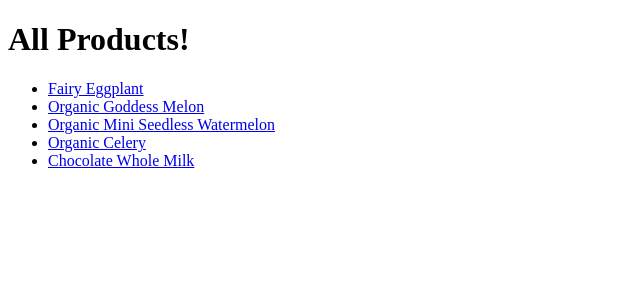
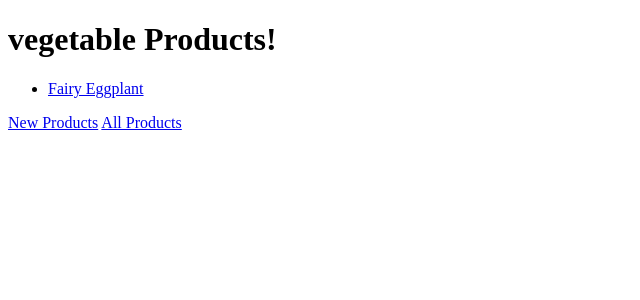
Before and after one commit to DarkM4tt/Farm-Stand, a Node server app: page /products?category=vegetable in a window 1280 px wide. Shown: the top 300 px of the page, without its empty margins (0-640 px from the left). Run offline with Node 20, Linux system fonts and the light colour scheme; data comes from the database, SQL or seed files in the repository; some libraries are stand-ins or nearby versions.

Commit message:
Created new product page & resolved Cast Error

```diff
--- a/index.js
+++ b/index.js
@@ -1,8 +1,9 @@
 const express = require('express');
 const app = express();
-const path = require('path'); //to set views directory
+const path = require('path');
 const mongoose = require('mongoose');
-const Product = require('./models/product'); //required our product schema
+const Product = require('./models/product');
+//const methodOverride = require('method-override');
 
 mongoose.connect('mongodb://0.0.0.0:27017/farmStand')
     .then(() => {
@@ -13,31 +14,58 @@ mongoose.connect('mongodb://0.0.0.0:27017/farmStand')
         console.log(err)
     })
 
-app.set('views', path.join(__dirname, 'views')); //for absolute path
-app.set('view engine', 'ejs'); //told express to use EJS
-app.use(express.urlencoded({extended: true}))
+app.set('views', path.join(__dirname, 'views')); //helps us to reun server from anywhere(path should be required)
+app.set('view engine', 'ejs'); //tell app to use ejs
+
+//app.use = running some code(function) on every single type of request
+app.use(express.urlencoded({extended: true}));  // tell express how to parse request(a body parser)
+//app.use(methodOverride('_method'));
 
 app.get('/products', async (req, res) => {
-    const products = await Product.find({});
-    res.render('products/index', { products });
+    const { category } = req.query;
+    if (category) {
+        const products = await Product.find({ category });
+        res.render('products/index', { products, category});
+    } else {
+        const products = await Product.find({});
+        res.render('products/index', { products, category: 'All' });
+    }
 })
 
-app.get('/products/new', (erq, res) => {
+app.get('/products/new', (req, res) => {
     res.render('products/new');
 })
 
-app.post('/products', async (req, res) => {  //where new form submits
+app.post('/products', async (req, res) => {  //where new form Submits
     const newProduct = new Product(req.body);
     await newProduct.save();
     res.redirect(`/products/${newProduct._id}`);
 })
 
 app.get('/products/:id', async (req, res) => {
-    const id = req.params;
+    const { id } = req.params;
     const product = await Product.findById(id);
     res.render('products/show', { product });
 })
 
+app.get('/products/:id/edit', async (req, res) => {
+    const { id } = req.params;
+    const product = await Product.findById(id);
+    res.render('products/edit', { product });
+})
+
+app.put('/products/:id', async (req, res) => {
+    const { id } = req.params;
+    const product = await Product.findByIdAndUpdate(id, req.body, {runValidators: true, new: true});
+    res.redirect(`/products/${product._id}`);
+})
+
+app.delete('/products/:id', async (req, res) => {
+    const { id } = req.params;
+    const deleteProduct = await Product.findByIdAndDelete(id);
+    res.redirect('/products');
+})
+
 app.listen(5000, () => {
-    console.log('App Is Listening On Port 5000!');
+    console.log('On Port 5000');
 })
--- a/models/product.js
+++ b/models/product.js
@@ -17,6 +17,6 @@ const productSchema =  new mongoose.Schema({
     }
 })
 
-const Product = mongoose.model('Product', productSchema); //Compile the model
+const Product = mongoose.model('Product', productSchema);
 
 module.exports = Product;
--- a/seeds.js
+++ b/seeds.js
@@ -1,6 +1,6 @@
 //This file would give data(initial) to our database(seed our database)
 
-const Product = require('./models/product'); //required our product schema
+const Product = require('./models/product');  //required our product schema
 const mongoose = require('mongoose');
 
 mongoose.connect('mongodb://0.0.0.0:27017/farmStand')
--- a/views/products/index.ejs
+++ b/views/products/index.ejs
@@ -7,11 +7,15 @@
     <title>All Products</title>
   </head>
   <body>
-    <h1>All Products!</h1>
+    <h1><%= category %> Products!</h1>
     <ul>
       <% for(let product of products) { %>
-      <li><a href="/products/<%=product._id%>"><%=product.name%></a></li>
+      <li><a href="/products/<%=product._id%>"><%= product.name %></a></li>
       <% } %>
     </ul>
+    <a href="/products/new">New Products</a>
+    <%if(category !== 'All') {%>
+    <a href="/products">All Products</a>
+    <% } %>
   </body>
 </html>
```
Also changed, not shown: views/products/new.ejs (+6 -11 lines), views/products/show.ejs (+12 -3 lines). Lines whose indentation alone changed are shown as unchanged.
